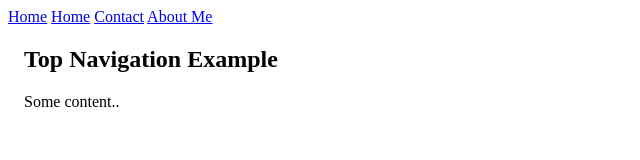
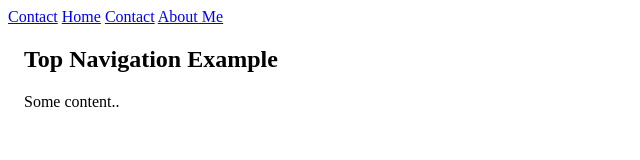
Before and after one commit to mbartolo2018/ReactJSWebDevForFun, a website: page contact.html in a window 1280 px wide. Shown: the full height of the page, 0-640 px from the left. Drawn offline with Linux system fonts and the light colour scheme.

Commit message:
renamed the contact link lable

```diff
--- a/contact.html
+++ b/contact.html
@@ -9,7 +9,7 @@
 </head>
 <body>
     <div class="topnav">
-        <a class="active" href="contact.html">Home</a>
+        <a class="active" href="contact.html">Contact</a>
         <a href="home.html">Home</a>
         <a href="contact.html">Contact</a>
         <a href="aboutme.html">About Me</a>
```
